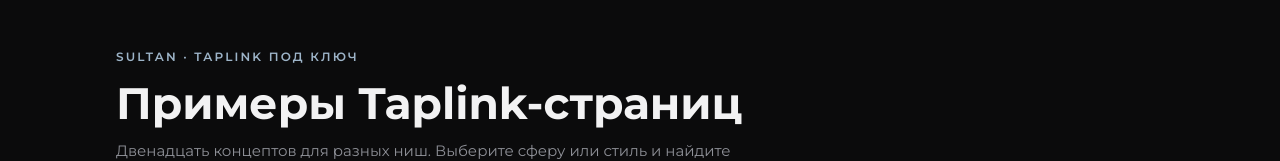
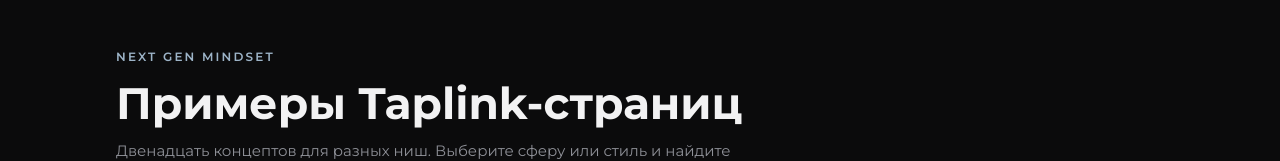
Before and after one commit to nadirovv/sultan, a plain HTML site: page index.html in a window 1280 px wide. Shown: the top 161 px of the page. Drawn offline with nearby package versions, Linux system fonts and the light colour scheme; a web font is replaced by a local one.

Commit message:
Brand: NEXT GEN MINDSET instead of SULTAN

```diff
--- a/index.html
+++ b/index.html
@@ -3,9 +3,9 @@
 <head>
 <meta charset="utf-8">
 <meta name="viewport" content="width=device-width, initial-scale=1, viewport-fit=cover">
-<meta name="description" content="12 концептов Taplink-страниц от SULTAN: магазины и еда, услуги, эксперты, личные страницы.">
-<meta property="og:title" content="Примеры Taplink-страниц · SULTAN">
-<title>Примеры работ · SULTAN</title>
+<meta name="description" content="12 концептов Taplink-страниц от NEXT GEN MINDSET: магазины и еда, услуги, эксперты, личные страницы.">
+<meta property="og:title" content="Примеры Taplink-страниц · NEXT GEN MINDSET">
+<title>Примеры работ · NEXT GEN MINDSET</title>
 <link rel="preconnect" href="https://fonts.googleapis.com">
 <link rel="stylesheet" href="https://fonts.googleapis.com/css2?family=Montserrat:wght@400;500;600;700&family=Cormorant+Garamond:wght@500;600&family=Unbounded:wght@500;700&family=Manrope:wght@400;600;700&display=swap">
 <style>
@@ -70,7 +70,7 @@ header p{margin:0;color:var(--muted)}
 <body>
 <div class="wrap">
 <header>
-<div class="eyebrow">SULTAN · Taplink под ключ</div>
+<div class="eyebrow">NEXT GEN MINDSET</div>
 <h1>Примеры Taplink-страниц</h1>
 <p>Двенадцать концептов для разных ниш. Выберите сферу или стиль и найдите похожее на ваш бизнес.</p>
 <a class="nfc-link" href="nfc.html">Как работают NFC-визитки →</a>
@@ -101,7 +101,7 @@ header p{margin:0;color:var(--muted)}
 @media (max-width:640px){.sf-grid{grid-template-columns:1fr 1fr}.sf-grid>div:first-child{grid-column:1/-1}}
 </style>
 <div class="sf-grid">
-<div><b>SULTAN</b><p style="margin:0">NFC-визитки и страницы Taplink под ключ.<br>Бишкек, Кыргызстан.</p></div>
+<div><b>NEXT GEN MINDSET</b><p style="margin:0">NFC-визитки и страницы Taplink под ключ.<br>Бишкек, Кыргызстан.</p></div>
 <div><b>Разделы</b><ul><li><a href="./">Кейсы</a></li><li><a href="nfc.html">NFC-визитки</a></li><li><a href="nfc.html#prices">Цены</a></li><li><a href="nfc.html#order">Заказать</a></li></ul></div>
 <div><b>Связаться</b><ul><li><a href="https://wa.me/996707295898" target="_blank" rel="noopener">WhatsApp</a></li><li><a href="https://instagram.com/nadirovvvn" target="_blank" rel="noopener">Instagram</a></li><li><a href="https://taplink.cc/nadirovv" target="_blank" rel="noopener">Taplink</a></li></ul></div>
 </div>
```
